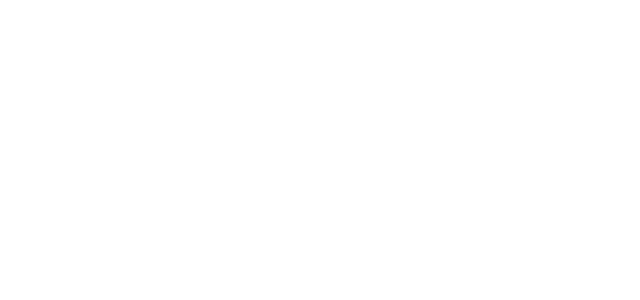
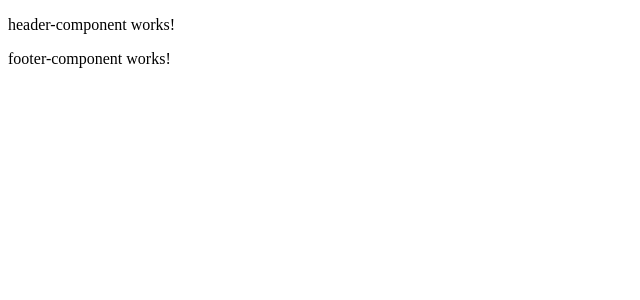
Before and after one commit to hungdx-t1/supermarket-web, an Angular app: page / in a window 1280 px wide. Shown: the top 300 px of the page, without its empty margins (0-640 px from the left). Built offline with nearby package versions, Linux system fonts and the light colour scheme.

Commit message:
Thêm header footer (chưa viết)

```diff
--- a/src/app/app.component.html
+++ b/src/app/app.component.html
@@ -1,3 +1,3 @@
-<main class="main">
-</main>
-<router-outlet />
+<app-header-component />
+<router-outlet></router-outlet>
+<app-footer-component />
--- a/src/app/app.component.ts
+++ b/src/app/app.component.ts
@@ -1,9 +1,11 @@
 import { Component } from '@angular/core';
 import { RouterOutlet } from '@angular/router';
+import { HeaderComponentComponent } from "./core/header-component/header-component.component";
+import { FooterComponentComponent } from "./core/footer-component/footer-component.component";
 
 @Component({
   selector: 'app-root',
-  imports: [RouterOutlet],
+  imports: [RouterOutlet, HeaderComponentComponent, FooterComponentComponent],
   templateUrl: './app.component.html',
   styleUrl: './app.component.css'
 })
--- /dev/null
+++ b/src/app/core/footer-component/footer-component.component.html
@@ -0,0 +1 @@
+<p>footer-component works!</p>
--- /dev/null
+++ b/src/app/core/header-component/header-component.component.html
@@ -0,0 +1 @@
+<p>header-component works!</p>
```
Also changed, not shown: src/app/core/footer-component/footer-component.component.ts (added, +11 -0 lines), src/app/core/header-component/header-component.component.ts (added, +11 -0 lines), src/app/core/footer-component/footer-component.component.css (added), src/app/core/header-component/header-component.component.css (added), 2 other files (tests, documents, lock files or other folders).
